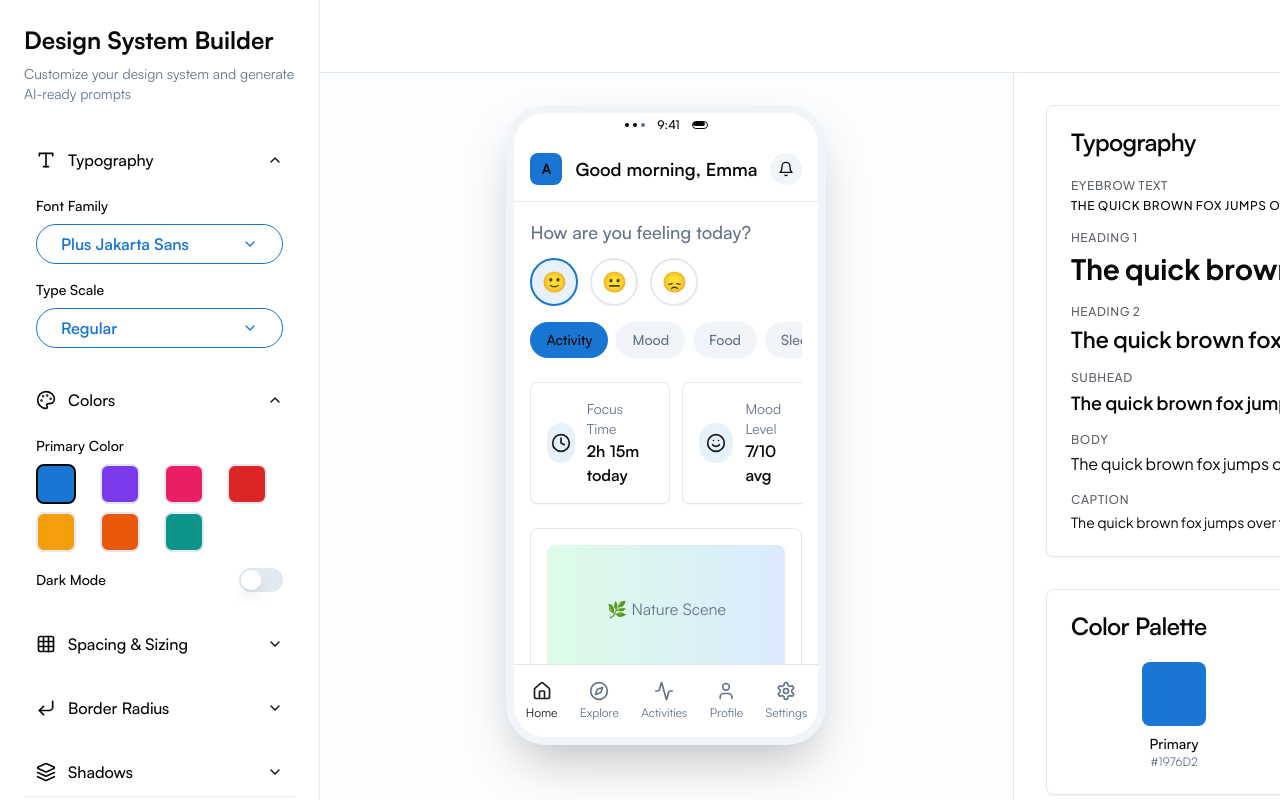
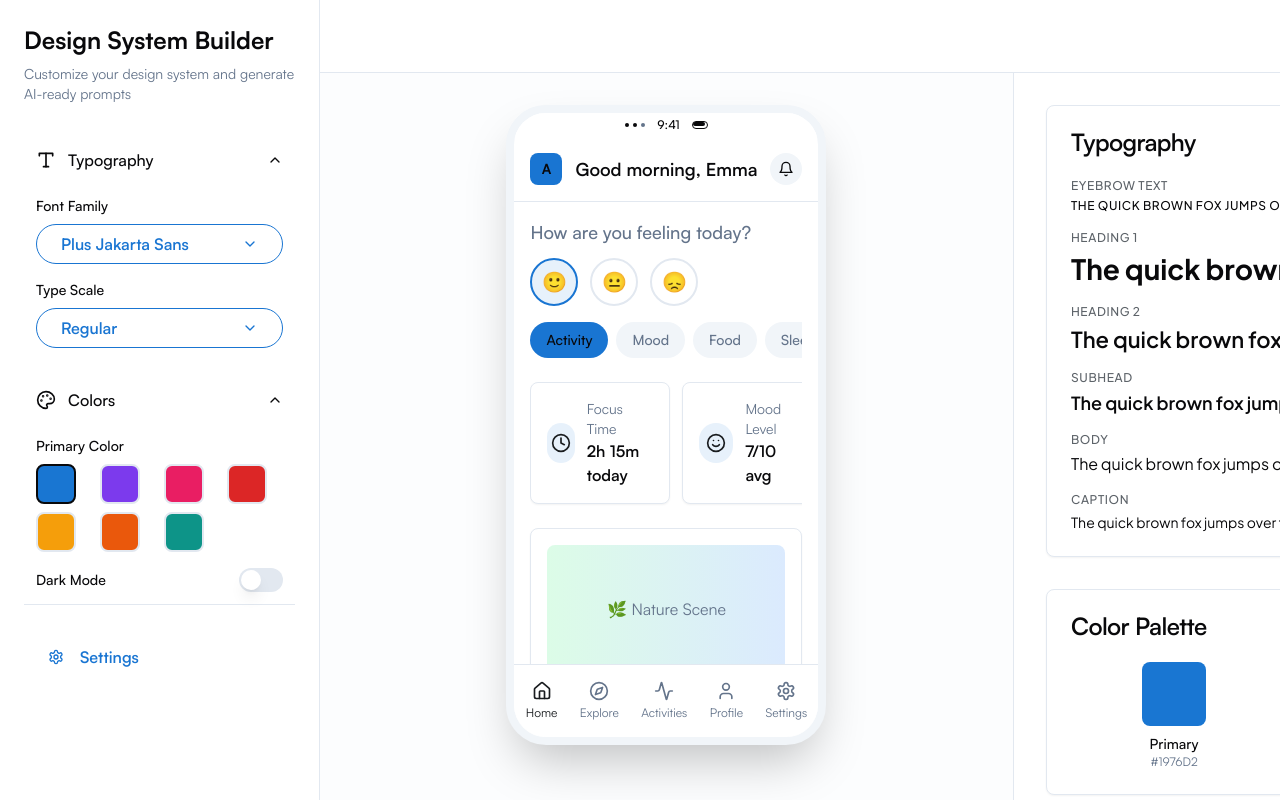
Before and after one commit to xinnic/designsystembuilder, a React (Vite) app: page / in a window 1280 px wide. Shown: the top 800 px of the page. Built offline with nearby package versions, Linux system fonts and the light colour scheme; a web font is replaced by a local one.

Commit message:
Remove spacing and shadows from sidebar

```diff
--- a/src/components/Sidebar.tsx
+++ b/src/components/Sidebar.tsx
@@ -62,9 +62,6 @@ export function Sidebar({
 }: SidebarProps) {
   const [typographyOpen, setTypographyOpen] = React.useState(true);
   const [colorsOpen, setColorsOpen] = React.useState(true);
-  const [spacingOpen, setSpacingOpen] = React.useState(false);
-  const [borderRadiusOpen, setBorderRadiusOpen] = React.useState(false);
-  const [shadowsOpen, setShadowsOpen] = React.useState(false);
 
   return (
     <div className="w-80 bg-background border-r border-border h-screen overflow-y-auto p-6">
@@ -160,76 +157,6 @@ export function Sidebar({
           </CollapsibleContent>
         </Collapsible>
 
-        {/* Spacing & Sizing Section */}
-        <Collapsible open={spacingOpen} onOpenChange={setSpacingOpen}>
-          <CollapsibleTrigger className="flex items-center justify-between w-full p-3 rounded-lg hover:bg-muted">
-            <div className="flex items-center gap-3">
-              <Grid className="h-5 w-5" />
-              <span className="font-medium">Spacing & Sizing</span>
-            </div>
-            <ChevronDown className={`h-4 w-4 transition-transform ${spacingOpen ? 'rotate-180' : ''}`} />
-          </CollapsibleTrigger>
-          <CollapsibleContent className="space-y-4 p-3">
-            <div>
-              <label className="text-sm font-medium mb-2 block">Base Unit</label>
-              <p className="text-sm text-muted-foreground">8pt grid system</p>
-            </div>
-          </CollapsibleContent>
-        </Collapsible>
-
-        {/* Border Radius Section */}
-        <Collapsible open={borderRadiusOpen} onOpenChange={setBorderRadiusOpen}>
-          <CollapsibleTrigger className="flex items-center justify-between w-full p-3 rounded-lg hover:bg-muted">
-            <div className="flex items-center gap-3">
-              <CornerDownLeft className="h-5 w-5" />
-              <span className="font-medium">Border Radius</span>
-            </div>
-            <ChevronDown className={`h-4 w-4 transition-transform ${borderRadiusOpen ? 'rotate-180' : ''}`} />
-          </CollapsibleTrigger>
-          <CollapsibleContent className="space-y-4 p-3">
-            <div className="grid grid-cols-3 gap-2">
-              <div className="text-center">
-                <div className="w-8 h-8 bg-muted rounded border mx-auto mb-1"></div>
-                <span className="text-xs">Small</span>
-              </div>
-              <div className="text-center">
-                <div className="w-8 h-8 bg-muted rounded-lg border mx-auto mb-1"></div>
-                <span className="text-xs">Medium</span>
-              </div>
-              <div className="text-center">
-                <div className="w-8 h-8 bg-muted rounded-2xl border mx-auto mb-1"></div>
-                <span className="text-xs">Large</span>
-              </div>
-            </div>
-          </CollapsibleContent>
-        </Collapsible>
-
-        {/* Shadows Section */}
-        <Collapsible open={shadowsOpen} onOpenChange={setShadowsOpen}>
-          <CollapsibleTrigger className="flex items-center justify-between w-full p-3 rounded-lg hover:bg-muted">
-            <div className="flex items-center gap-3">
-              <Layers className="h-5 w-5" />
-              <span className="font-medium">Shadows</span>
-            </div>
-            <ChevronDown className={`h-4 w-4 transition-transform ${shadowsOpen ? 'rotate-180' : ''}`} />
-          </CollapsibleTrigger>
-          <CollapsibleContent className="space-y-4 p-3">
-            <div className="space-y-3">
-              <div className="flex items-center justify-between">
-                <span className="text-sm">Elevation 1</span>
-                <div className="w-8 h-8 bg-background rounded shadow-sm border"></div>
-              </div>
-              <div className="flex items-center justify-between">
-                <span className="text-sm">Elevation 2</span>
-                <div className="w-8 h-8 bg-background rounded shadow-md border"></div>
-              </div>
-              <div className="flex items-center justify-between">
-                <span className="text-sm">Elevation 3</span>
-                <div className="w-8 h-8 bg-background rounded shadow-lg border"></div>
-              </div>
-            </div>
-          </CollapsibleContent>
-        </Collapsible>
       </div>
 
       {/* Settings Button */}
```
